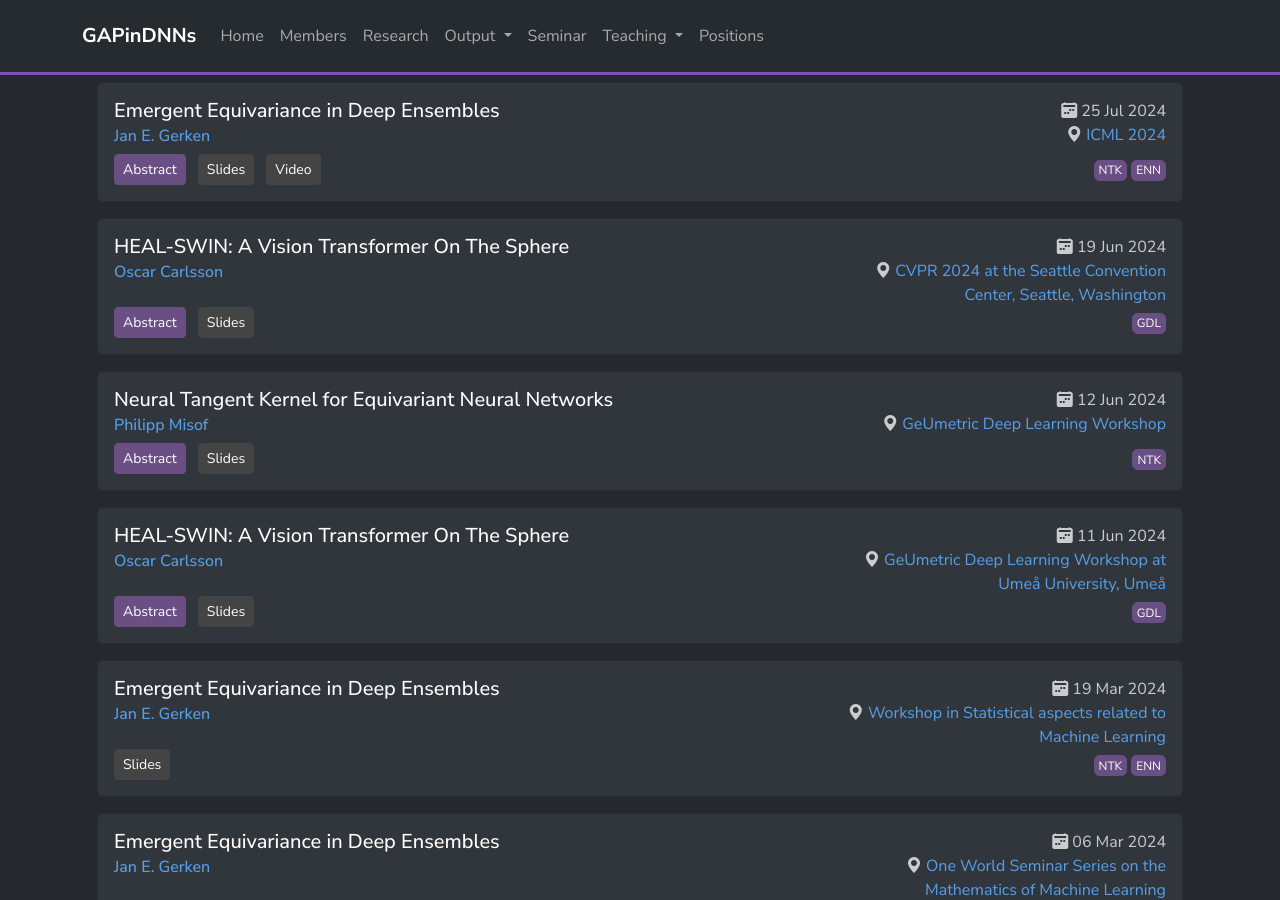
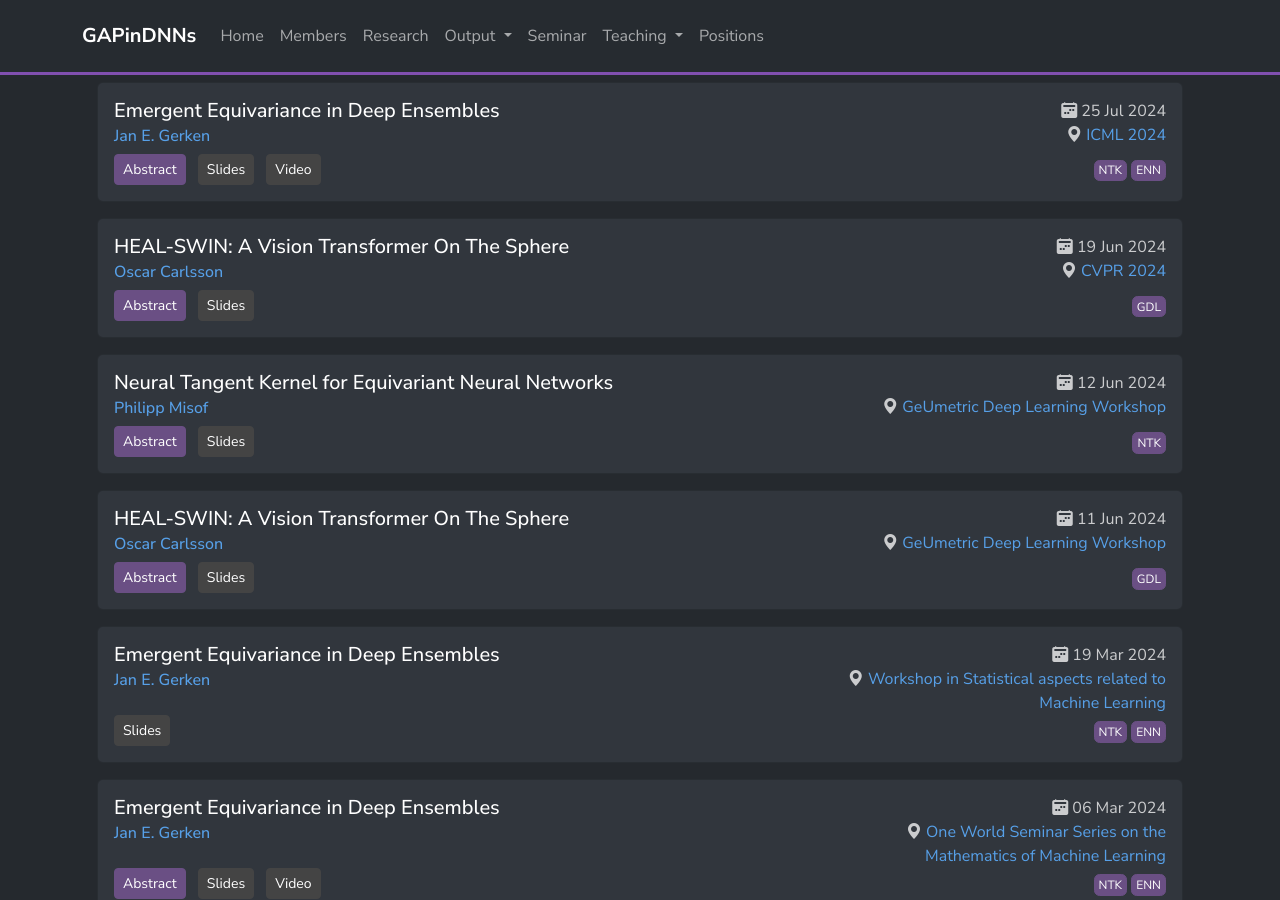
Before and after one commit to GAPinDNNs/gapindnns.github.io, a Jekyll site: the page built from _pages/talks.md, in a window 1280 px wide and 900 px high, scrolled down 343 px. Built offline with Jekyll 4.4.1, drawn with Linux system fonts in a browser that asks for light colours; nearby versions of some CDN libraries.

Commit message:
Compactify location names

```diff
--- a/_data/talks/2024-06-11-oscar-carlsson.yml
+++ b/_data/talks/2024-06-11-oscar-carlsson.yml
@@ -1,7 +1,7 @@
 title: 'HEAL-SWIN: A Vision Transformer On The Sphere'
 date: '2024-06-11'
 location:
-  name: GeUmetric Deep Learning Workshop at Umeå University, Umeå
+  name: GeUmetric Deep Learning Workshop
   url: https://www.umu.se/en/department-of-mathematics-and-mathematical-statistics/research/mathematical-foundations-of-artificial-intelligence/geumetric-deep-learning-workshop/
 abstract: "High-resolution wide-angle images, such as fisheye
 images, are increasingly important in applications like
--- a/_data/talks/2024-06-19-oscar-carlsson.yml
+++ b/_data/talks/2024-06-19-oscar-carlsson.yml
@@ -1,7 +1,7 @@
 title:  'HEAL-SWIN: A Vision Transformer On The Sphere'
 date: '2024-06-19'
 location:
-  name: CVPR 2024 at the Seattle Convention Center, Seattle, Washington
+  name: CVPR 2024
   url: https://cvpr.thecvf.com/virtual/2024/index.html
 abstract: "High-resolution wide-angle fisheye images are becoming more and more important for robotics applications such as autonomous driving. However, using ordinary convolutional neural networks or vision transformers on this data is problematic due to projection and distortion losses introduced when projecting to a rectangular grid on the plane. We introduce the HEAL-SWIN transformer, which combines the highly uniform Hierarchical Equal Area iso-Latitude Pixelation (HEALPix) grid used in astrophysics and cosmology with the Hierarchical Shifted-Window (SWIN) transformer to yield an efficient and flexible model capable of training on high-resolution, distortion-free spherical data. In HEAL-SWIN, the nested structure of the HEALPix grid is used to perform the patching and windowing operations of the SWIN transformer, enabling the network to process spherical representations with minimal computational overhead. We demonstrate the superior performance of our model on both synthetic and real automotive datasets, as well as a selection of other image datasets, for semantic segmentation, depth regression and classification tasks."
 slides: /downloads/slides/2024-06-19-oscar-carlsson.pdf
```
